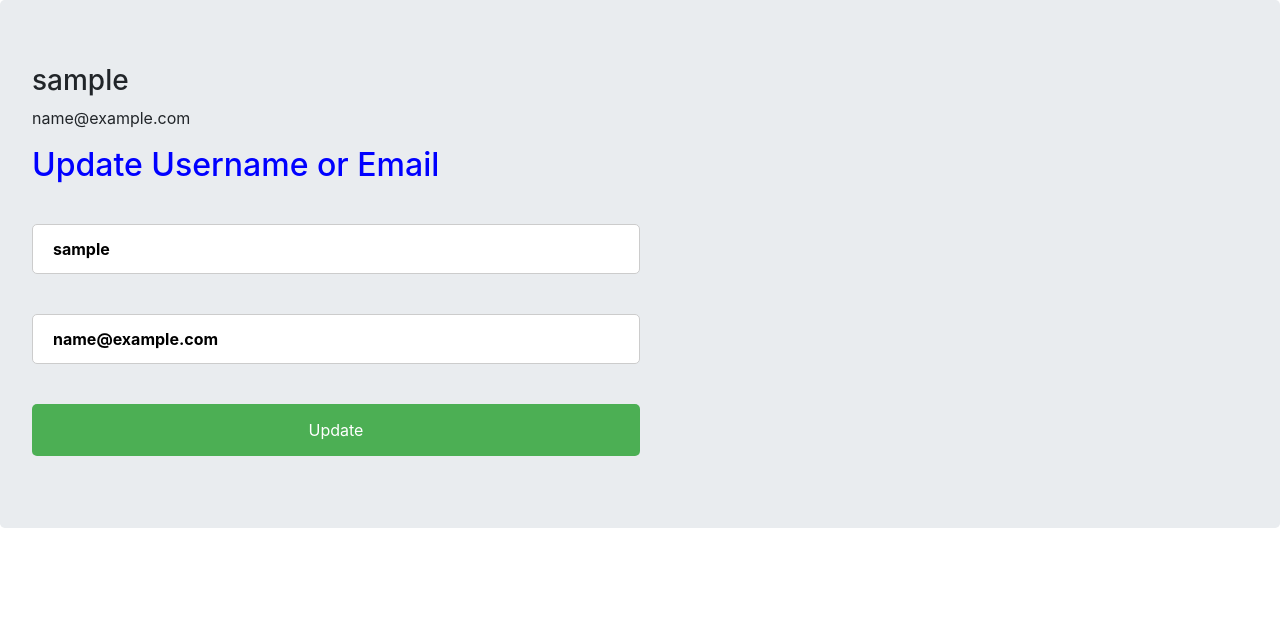
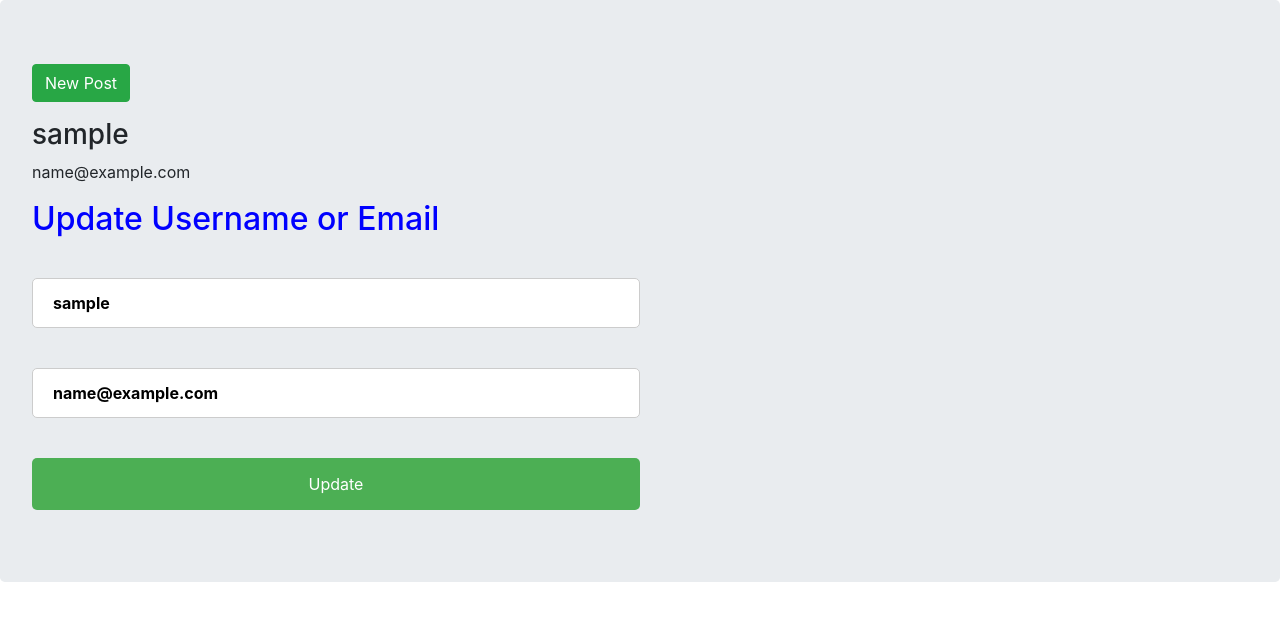
Before and after one commit to eskazemi/flask-blog, a Flask app: page /profile in a window 1280 px wide. Shown: the part 56-677 px from the top of the page. Run offline with Flask 2, Linux system fonts and the light colour scheme; the visitor is signed in with stand-in values (Sample User, id 1); data comes from the database, SQL or seed files in the repository.

Commit message:
Feat(): add button create new post

```diff
--- a/blog/templates/profile.html
+++ b/blog/templates/profile.html
@@ -2,9 +2,9 @@
 
 
 {% block content %}
+   <a href="{{url_for('new_post')}}" class="btn btn-success mb-3"> New Post </a>
   <h3>{{ current_user.username}}</h3>
   <p>{{ current_user.email}}</p>
-
 {% include 'inc/form_errors.html' %}
 <h2 style="text-align: justify; color: blue;">Update Username or Email</h2>
 <br>
```
